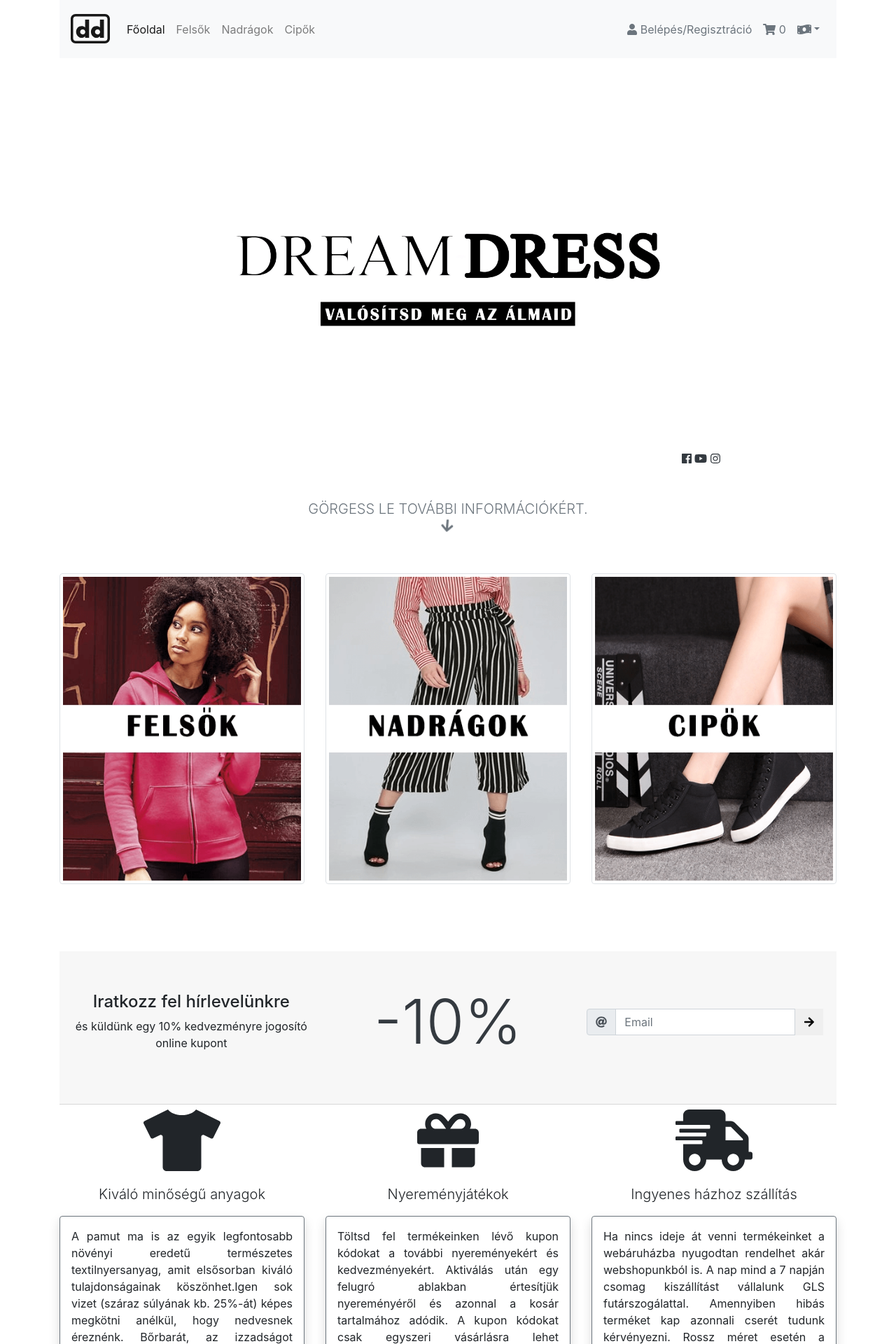
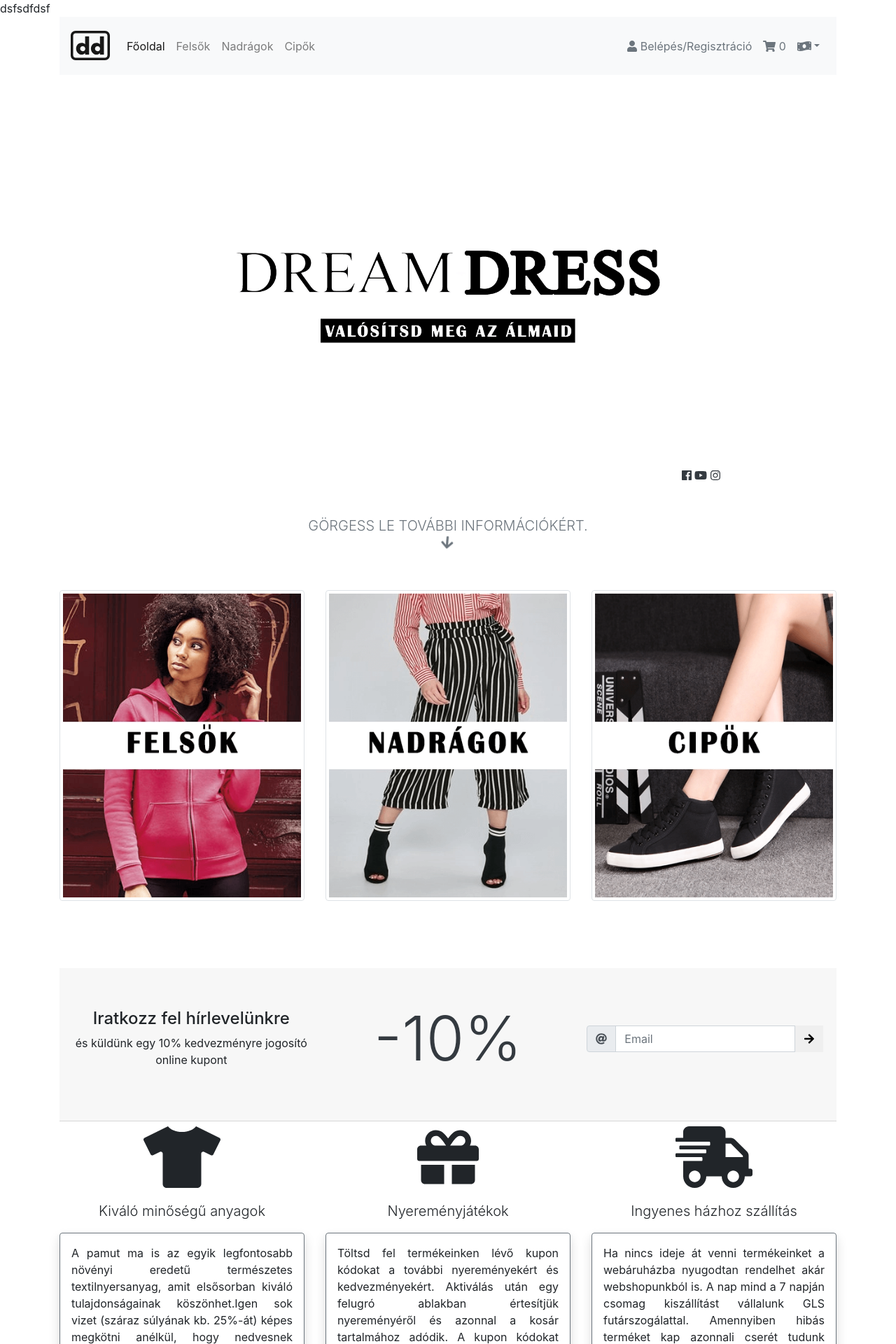
Before and after one commit to R03I/DreamDress, a PHP site: page / in a window 1280 px wide. Shown: the top 1920 px of the page at 70% size. Run offline with PHP 8.4, Linux system fonts and the light colour scheme; data that the repository does not hold is empty; some libraries are stand-ins or nearby versions.

Commit message:
Update index.php
Co-Authored-By: Szakállas Róbert <r03i@users.noreply.github.com>

```diff
--- a/index.php
+++ b/index.php
@@ -9,7 +9,7 @@
 	<title>Dream Dress - Főoldal</title>
 	<link rel="shortcut icon" type="image/png" href="img/favicon.png"/>
   <link rel="stylesheet" type="text/css" href="css/footer.css">
-</head>
+</head>dsfsdfdsf
 <body>
 	<div class="container">
 	<nav class="navbar navbar-expand-lg sticky-top navbar-light bg-light ">
```
